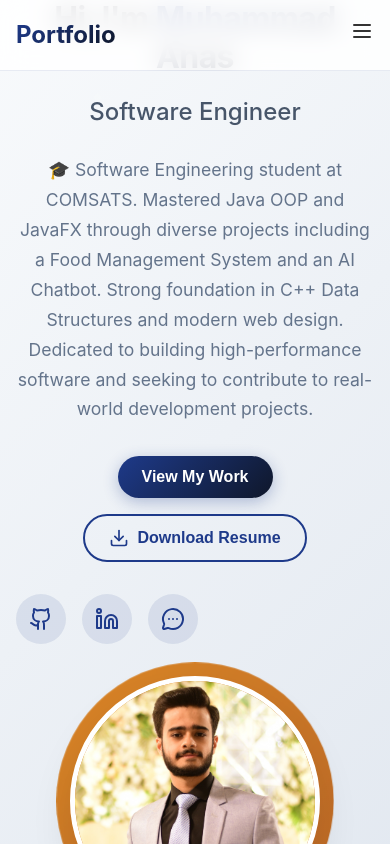
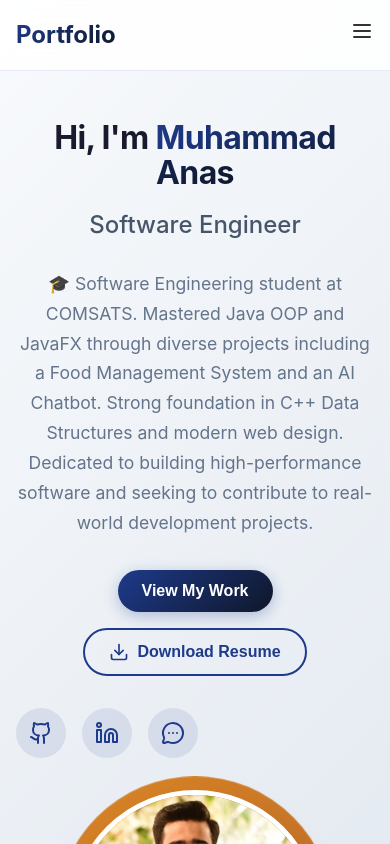
Before and after one commit to MuhammadAnas126/anas-portfolio, a React (Create React App) app in the folder my-portfolio/: page / in a window 390 px wide. Shown: the top 844 px of the page. Built offline with nearby package versions, Linux system fonts and the light colour scheme.

Commit message:
style: update Portfolio.css

```diff
--- a/my-portfolio/src/Portfolio.css
+++ b/my-portfolio/src/Portfolio.css
@@ -1226,6 +1226,18 @@ body::-webkit-scrollbar {
         display: block;
     }
 
+    .hero {
+        /* This is the magic fix */
+        align-items: flex-start !important;
+        padding-top: 120px !important;
+        height: auto !important;
+    }
+
+    .hero-title {
+        font-size: 2.2rem;
+        line-height: 1.1;
+    }
+
     .hero-content {
         grid-template-columns: 1fr;
         text-align: center;
```
